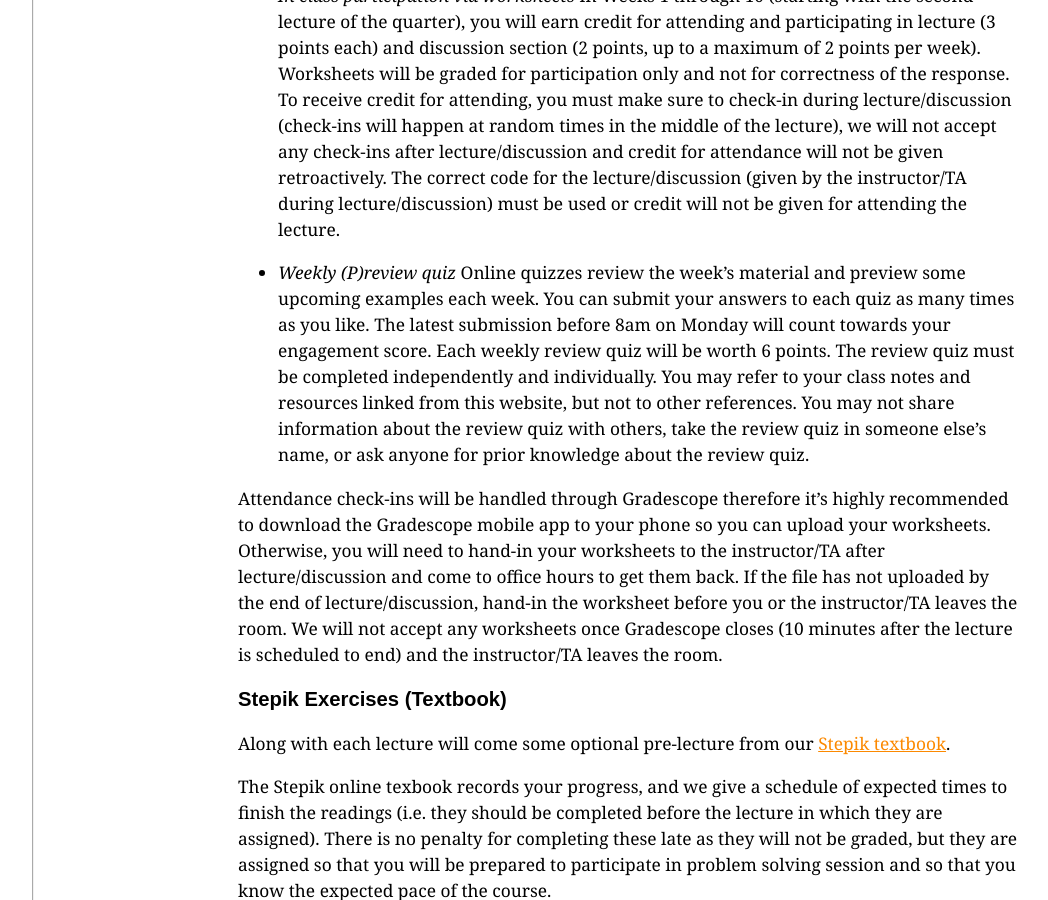
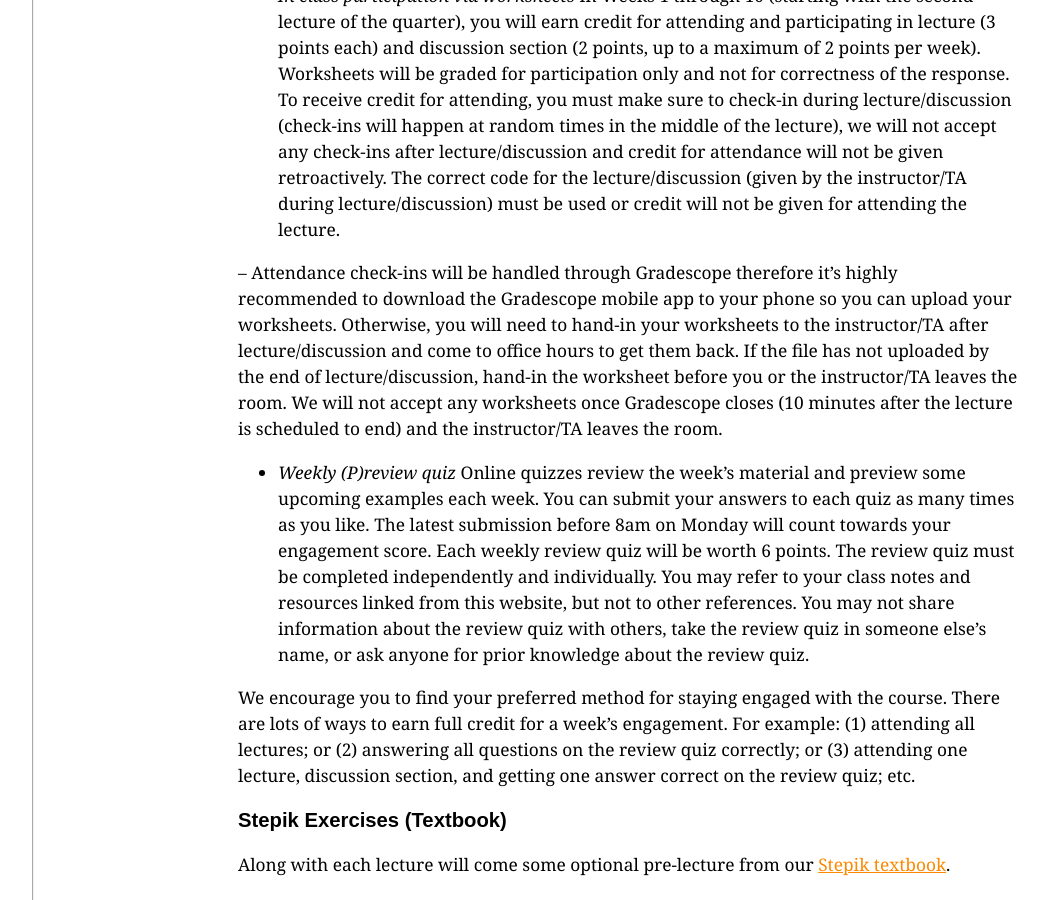
Before and after one commit to ucsd-cse12-f23/ucsd-cse12-f23.github.io, a Jekyll site: the page built from syllabus.md, in a window 1280 px wide and 900 px high, scrolled down 2145 px. Shown: the whole window, without its empty margins (56-1104 px from the left). Built offline with Jekyll 4.4.1, drawn with Linux system fonts in a browser that asks for light colours.

Commit message:
Update syllabus.md

```diff
--- a/syllabus.md
+++ b/syllabus.md
@@ -92,9 +92,11 @@ This score is calculated on a weekly basis (starting in Week 1). The maximum num
 Earn engagement points by:
 - *In class participation via worksheets* In Weeks 1 through 10 (starting with the second lecture of the quarter), you will earn credit for attending and participating in lecture (3 points each) and discussion section (2 points, up to a maximum of 2 points per week). Worksheets will be graded for participation only and not for correctness of the response. To receive credit for attending, you must make sure to check-in during lecture/discussion (check-ins will happen at random times in the middle of the lecture), we will not accept any check-ins after lecture/discussion and credit for attendance will not be given retroactively. The correct code for the lecture/discussion (given by the instructor/TA during lecture/discussion) must be used or credit will not be given for attending the lecture.
 
+-- Attendance check-ins will be handled through Gradescope therefore it’s highly recommended to download the Gradescope mobile app to your phone so you can upload your worksheets. Otherwise, you will need to hand-in your worksheets to the instructor/TA after lecture/discussion and come to office hours to get them back. If the file has not uploaded by the end of lecture/discussion, hand-in the worksheet before you or the instructor/TA leaves the room. We will not accept any worksheets once Gradescope closes (10 minutes after the lecture is scheduled to end) and the instructor/TA leaves the room.
+
 - *Weekly (P)review quiz* Online quizzes review the week’s material and preview some upcoming examples each week. You can submit your answers to each quiz as many times as you like. The latest submission before 8am on Monday will count towards your engagement score. Each weekly review quiz will be worth 6 points. The review quiz must be completed independently and individually. You may refer to your class notes and resources linked from this website, but not to other references. You may not share information about the review quiz with others, take the review quiz in someone else’s name, or ask anyone for prior knowledge about the review quiz.
 
-Attendance check-ins will be handled through Gradescope therefore it’s highly recommended to download the Gradescope mobile app to your phone so you can upload your worksheets. Otherwise, you will need to hand-in your worksheets to the instructor/TA after lecture/discussion and come to office hours to get them back. If the file has not uploaded by the end of lecture/discussion, hand-in the worksheet before you or the instructor/TA leaves the room. We will not accept any worksheets once Gradescope closes (10 minutes after the lecture is scheduled to end) and the instructor/TA leaves the room.
+We encourage you to find your preferred method for staying engaged with the course. There are lots of ways to earn full credit for a week’s engagement. For example: (1) attending all lectures; or (2) answering all questions on the review quiz correctly; or (3) attending one lecture, discussion section, and getting one answer correct on the review quiz; etc.
 
 ### Stepik Exercises (Textbook)
 
```
